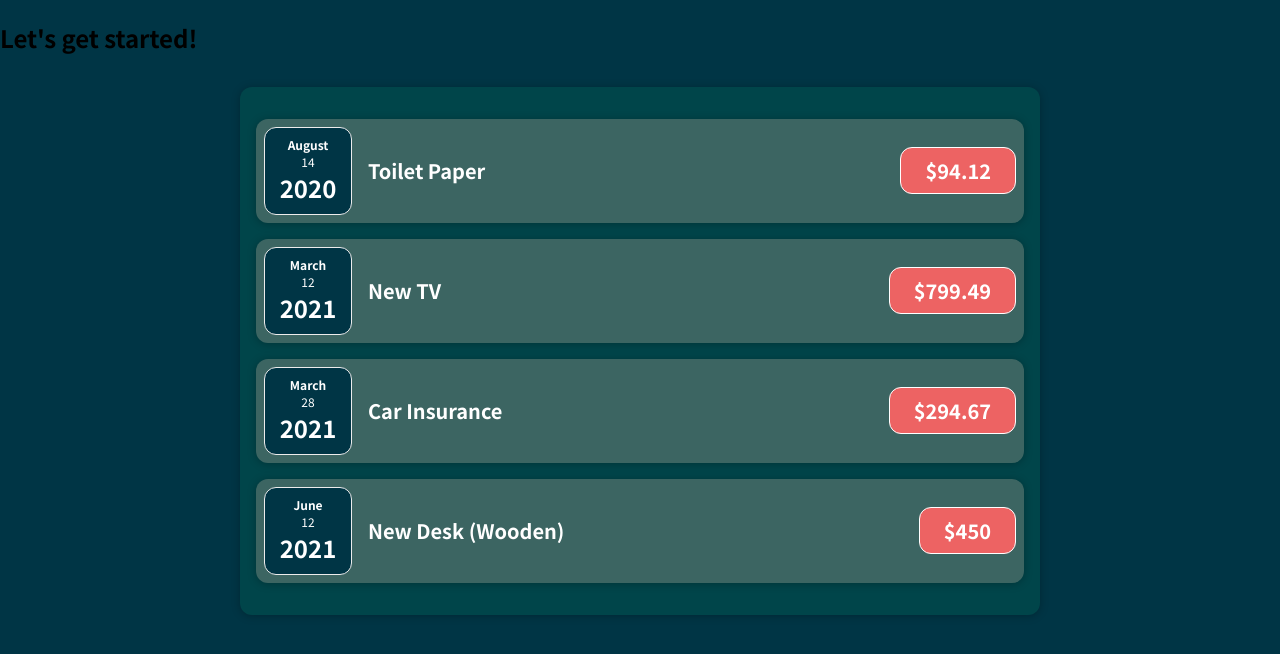
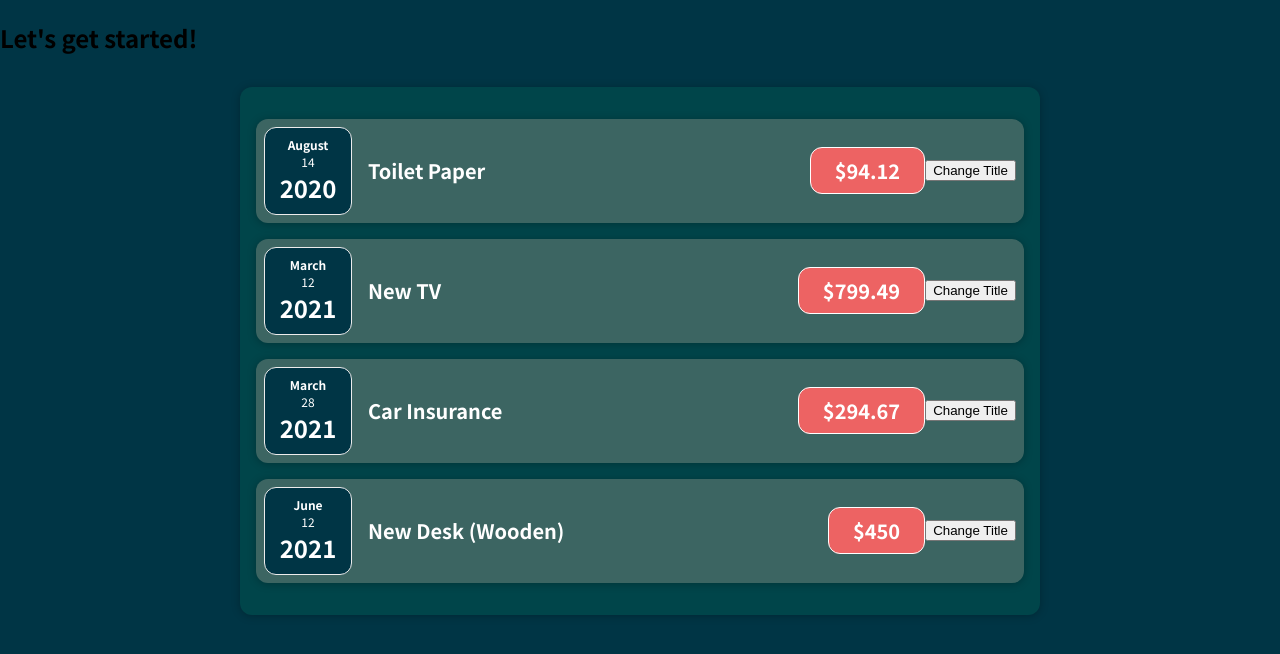
Before and after one commit to thewmking/react-expense-tracker, a React (Create React App) app: page / in a window 1280 px wide. Shown: the top 654 px of the page. Built offline with nearby package versions, Linux system fonts and the light colour scheme.

Commit message:
Test state update

```diff
--- a/src/components/Expenses/ExpenseItem.js
+++ b/src/components/Expenses/ExpenseItem.js
@@ -1,18 +1,26 @@
+import { useState } from 'react';
+
 import Card from '../UI/Card';
 import ExpenseDate from './ExpenseDate'
 import './ExpenseItem.css';
 
 function ExpenseItem(props) {
+  const [title, setTitle] = useState(props.title);
+
+  const titleClickHandler = () => {
+    setTitle('Updated!');
+  }
 
   return (
     <Card className='expense-item'>
       <ExpenseDate date={props.date}/>
       <div className='expense-item__description'>
-        <h2>{ props.title }</h2>
+        <h2>{ title }</h2>
         <div className='expense-item__price'>
           ${ props.amount }
         </div>
       </div>
+      <button onClick={ titleClickHandler } type='button'>Change Title</button>
     </Card>
   );
 }
```
